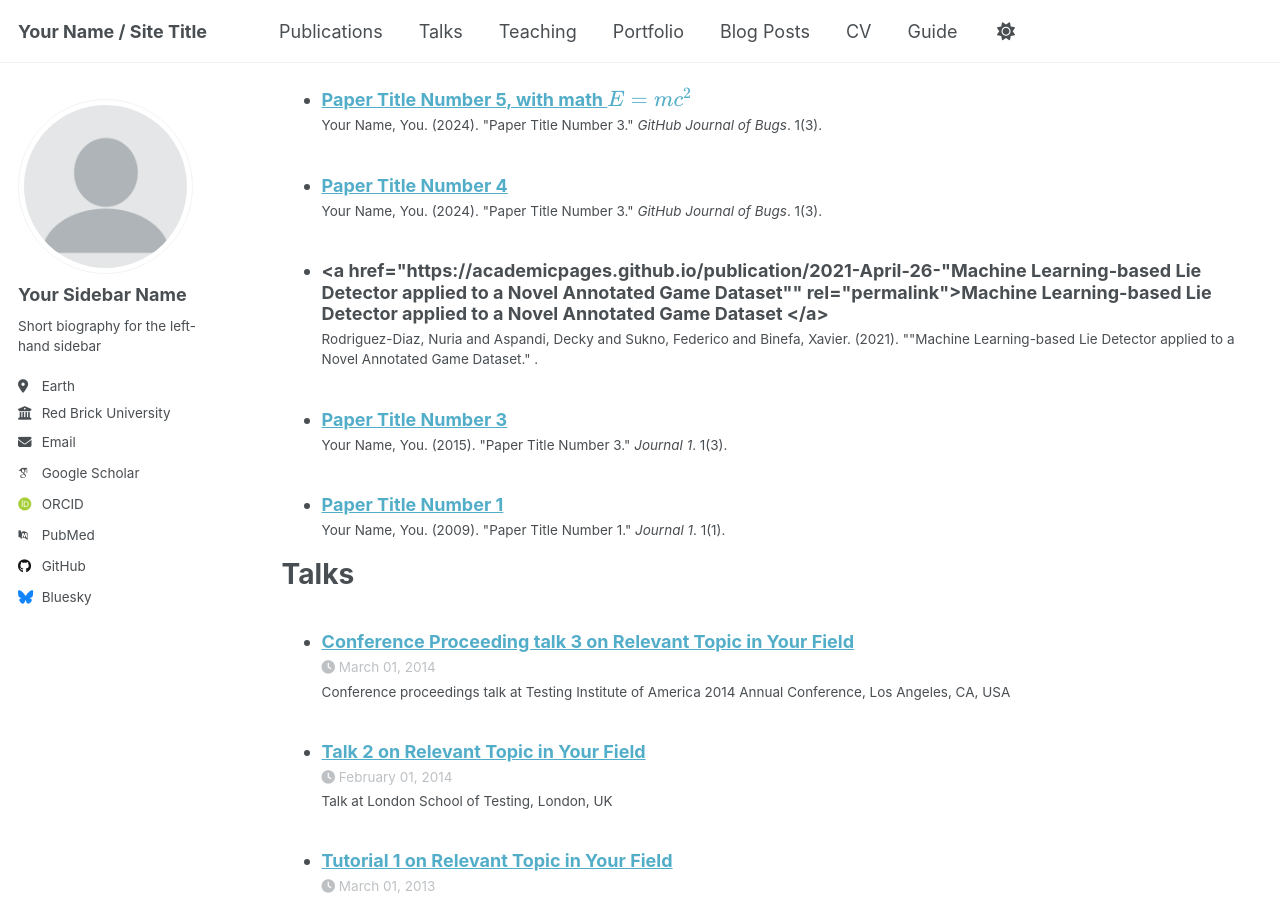
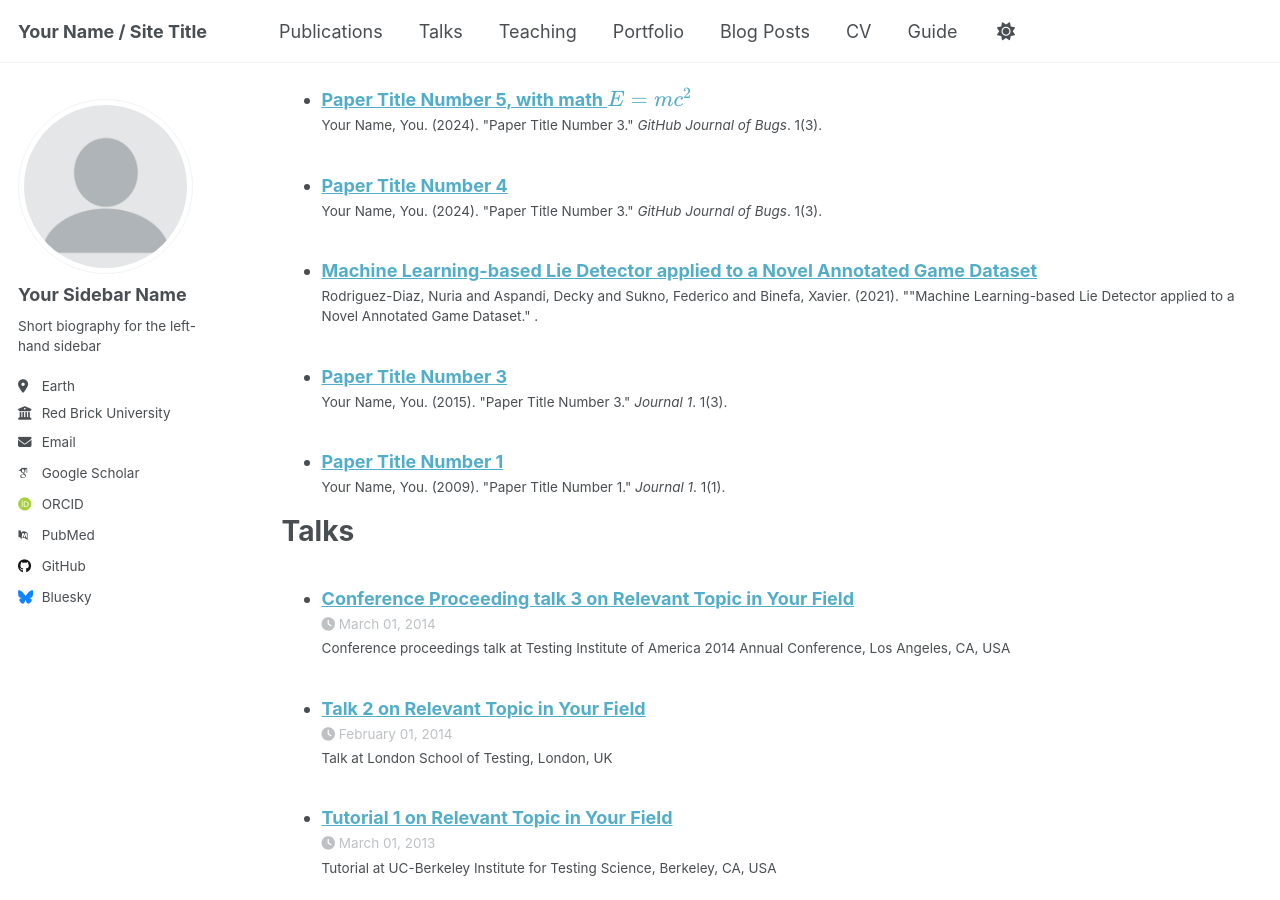
Before and after one commit to AloisHasNeurons/AloisHasNeurons.github.io, a Jekyll site: the page built from _pages/cv.md, in a window 1280 px wide and 900 px high, scrolled down 1063 px. Built offline with Jekyll 4.4.1, drawn with Linux system fonts in a browser that asks for light colours; some web fonts are replaced; a script that is not in the unit is left out.

Commit message:
Fix permalink and date formatting in publication entry

```diff
--- a/_publications/2025-04-16-machine-learning-number-1.md
+++ b/_publications/2025-04-16-machine-learning-number-1.md
@@ -2,9 +2,9 @@
 title: "Machine Learning-based Lie Detector applied to a Novel Annotated Game Dataset"
 collection: publications
 category: article
-permalink: /publication/2021-April-26-"Machine Learning-based Lie Detector applied to a Novel Annotated Game Dataset"
+permalink: /publication/2021-04-26-machine-learning-based-lie-detector
 excerpt: 'This paper is about machine learning.'
-date: 2021-April-26
+date: 2021-04-26
 venue: 'Random journal'
 slidesurl: 'https://testurl.com/slides.pdf'
 paperurl: 'https://arxiv.org/abs/2104.12345'
```
